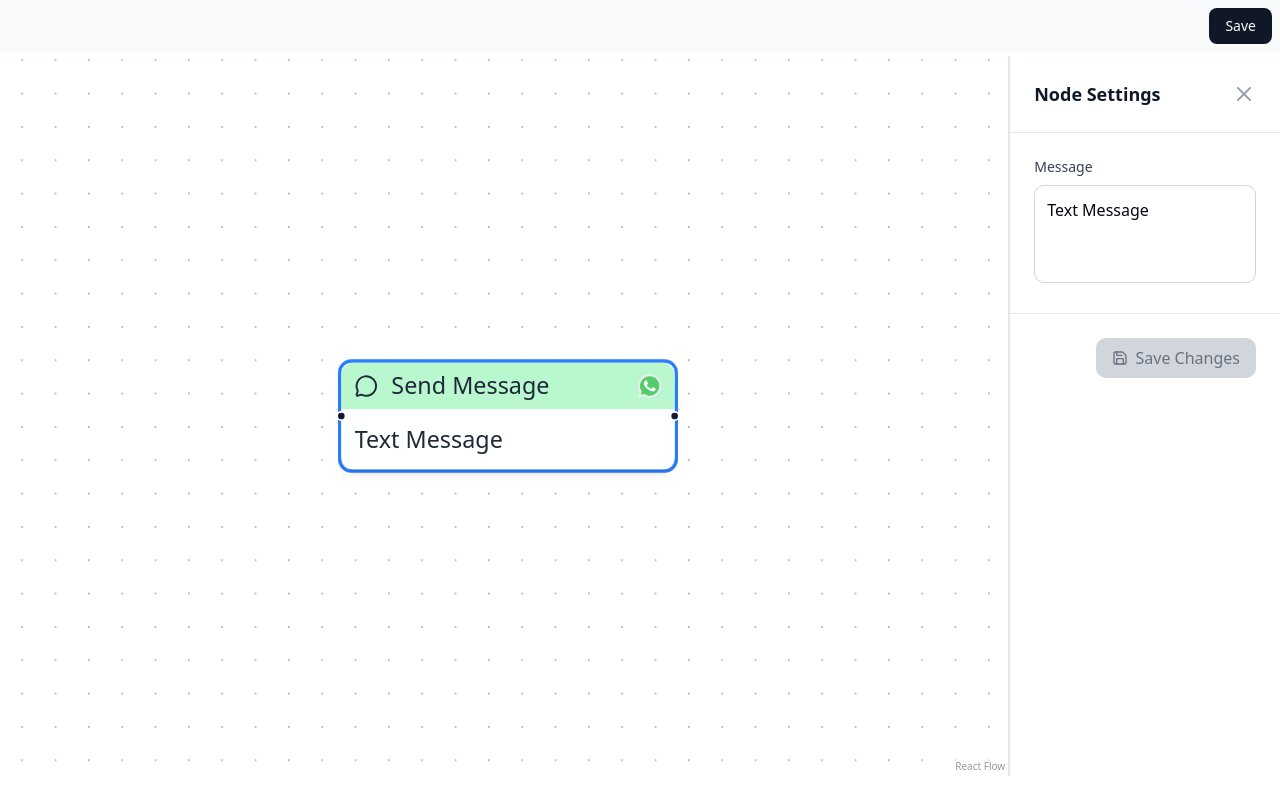
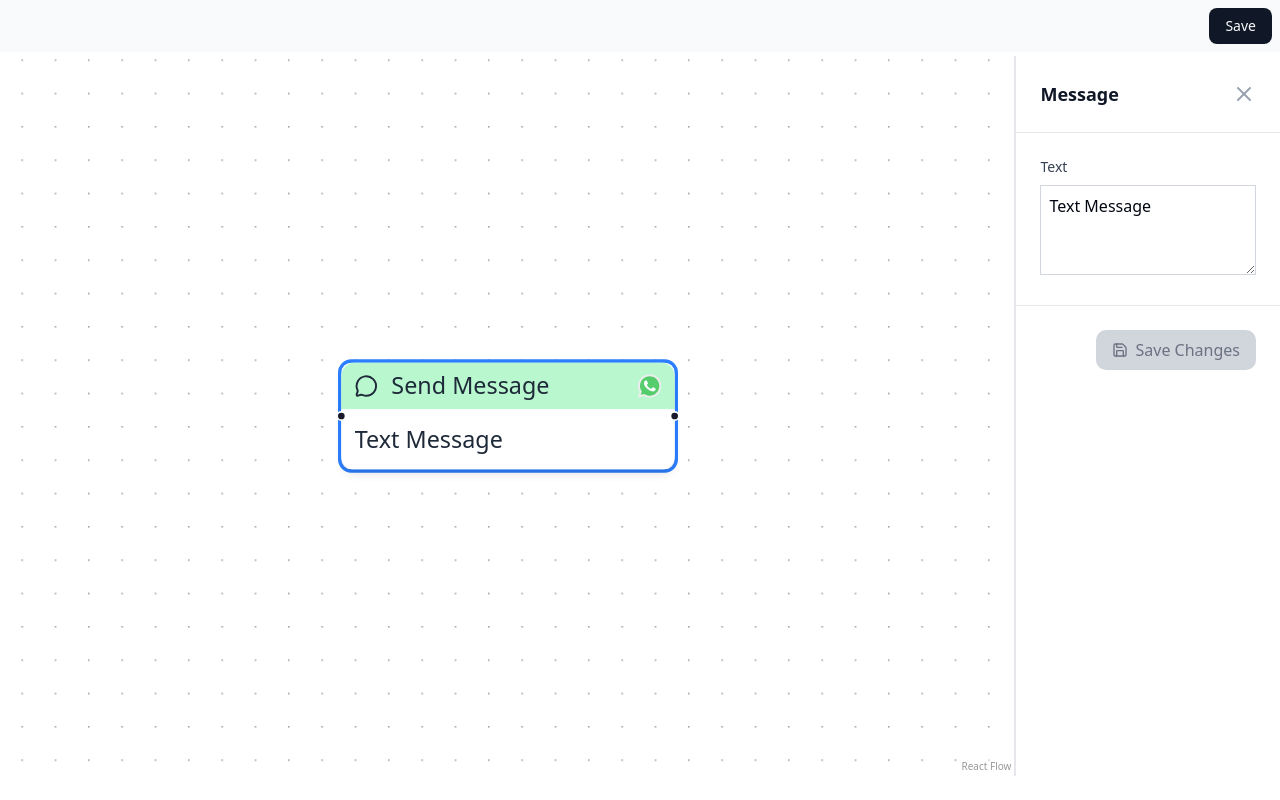
Before and after one commit to Arup3201/chatbot-flow-builder, a React (Vite) app: page / in a window 1280 px wide. Both pictures are taken after a click on the element 341 px from the left and 416 px from the top of the page. Built offline with nearby package versions, Linux system fonts and the light colour scheme.

Commit message:
update: settings panel and message data type

```diff
--- a/src/App.tsx
+++ b/src/App.tsx
@@ -18,7 +18,7 @@ const initialNodes: Node[] = [
   {
     id: "0",
     type: "message",
-    data: { message: "Text Message" },
+    data: { text: "Text Message" },
     position: { x: 0, y: 50 },
   },
 ];
--- a/src/components/flow-builder.tsx
+++ b/src/components/flow-builder.tsx
@@ -52,9 +52,8 @@ const FlowBuilder = ({ onDrop, onSettingsSave, ...props }) => {
       />
       {selectedNode ? (
         <SettingsPanel
-          nodeId={selectedNode.id}
+          node={selectedNode}
           settings={NODES.find((node) => node.id === selectedNode.type)?.settings}
-          nodeData={selectedNode.data}
           onClose={() => setSelectedNode(null)}
           onSave={onSettingsSave}
         />
--- a/src/components/nodes.tsx
+++ b/src/components/nodes.tsx
@@ -21,7 +21,7 @@ const MessageNode = memo(({ data, isConnectable }: MessageNodeProps) => {
           <img src={"whatsapp.svg"} height={14} width={14} />
         </div>
         <div className="p-2 bg-white rounded-b-md text-sm text-gray-800">
-          {data.message}
+          {data.text}
         </div>
       </div>
       <Handle
@@ -39,12 +39,12 @@ const NODES: PanelNodeType[] = [
     id: "message",
     title: "Message",
     data: {
-      message: "Text message",
+      text: "Text message",
     },
     settings: [
       {
-        field: "message",
-        title: "Message",
+        field: "text",
+        title: "Text",
         type: "text",
       },
     ],
--- a/src/components/settings-panel.tsx
+++ b/src/components/settings-panel.tsx
@@ -1,20 +1,21 @@
 import { useState, useEffect } from "react";
 import { X, Save } from "lucide-react";
+import { NODES } from "./nodes";
 
-export default ({ nodeId, settings, onClose, nodeData, onSave }) => {
+export default ({ node, settings, onClose, onSave }) => {
   const [formData, setFormData] = useState({});
   const [hasChanges, setHasChanges] = useState(false);
 
   // Initialize form data with current node data
   useEffect(() => {
-    if (nodeData && settings) {
+    if (node.data && settings) {
       const initialData = {};
       settings.forEach((setting) => {
-        initialData[setting.field] = nodeData[setting.field] || "";
+        initialData[setting.field] = node.data[setting.field] || "";
       });
       setFormData(initialData);
     }
-  }, [nodeData, settings]);
+  }, [node.data, settings]);
 
   // Handle input changes
   const handleInputChange = (field, value) => {
@@ -28,7 +29,7 @@ export default ({ nodeId, settings, onClose, nodeData, onSave }) => {
   // Handle save
   const handleSave = () => {
     if (onSave) {
-      onSave(nodeId, formData, settings);
+      onSave(node.id, formData, settings);
     }
     setHasChanges(false);
   };
@@ -58,7 +59,7 @@ export default ({ nodeId, settings, onClose, nodeData, onSave }) => {
           <textarea
             value={value}
             onChange={(e) => handleInputChange(setting.field, e.target.value)}
-            className="w-full p-3 border border-gray-300 rounded-lg focus:ring-2 focus:ring-blue-500 focus:border-transparent resize-none"
+            className="w-full p-2 border border-gray-300 focus:border-transparent"
             placeholder={`Enter ${setting.title.toLowerCase()}...`}
             rows={3}
           />
@@ -70,7 +71,7 @@ export default ({ nodeId, settings, onClose, nodeData, onSave }) => {
             type="number"
             value={value}
             onChange={(e) => handleInputChange(setting.field, e.target.value)}
-            className="w-full p-3 border border-gray-300 rounded-lg focus:ring-2 focus:ring-blue-500 focus:border-transparent"
+            className="w-full p-2 border border-gray-300 focus:border-transparent"
             placeholder={`Enter ${setting.title.toLowerCase()}...`}
           />
         );
@@ -81,7 +82,7 @@ export default ({ nodeId, settings, onClose, nodeData, onSave }) => {
             type="text"
             value={value}
             onChange={(e) => handleInputChange(setting.field, e.target.value)}
-            className="w-full p-3 border border-gray-300 rounded-lg focus:ring-2 focus:ring-blue-500 focus:border-transparent"
+            className="w-full p-2 border border-gray-300 focus:border-transparent"
             placeholder={`Enter ${setting.title.toLowerCase()}...`}
           />
         );
@@ -107,7 +108,7 @@ export default ({ nodeId, settings, onClose, nodeData, onSave }) => {
       <div className="border-l-2 border-l-gray-200">
         {/* Header */}
         <div className="flex items-center justify-between p-6 border-b border-gray-200">
-          <h3 className="text-lg font-semibold text-gray-900">Node Settings</h3>
+          <h3 className="text-lg font-semibold text-gray-900">{NODES.find(nd => nd.id===node.type)?.title}</h3>
           <button
             onClick={handleClose}
             className="text-gray-400 hover:text-gray-600 transition-colors"
--- a/src/types/nodes.ts
+++ b/src/types/nodes.ts
@@ -5,7 +5,7 @@ type SettingType = {
 };
 
 type MessageDataType = {
-  message: string;
+  text: string;
 }
 
 type PanelNodeType = {
```
